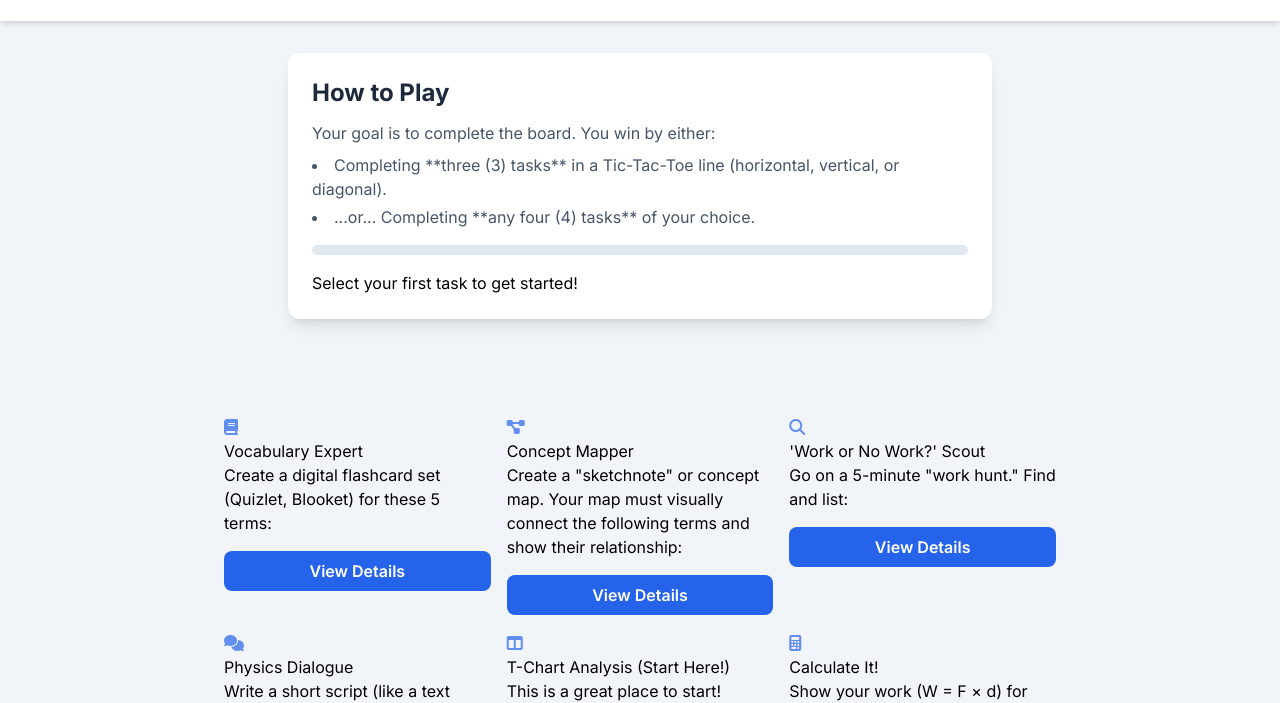
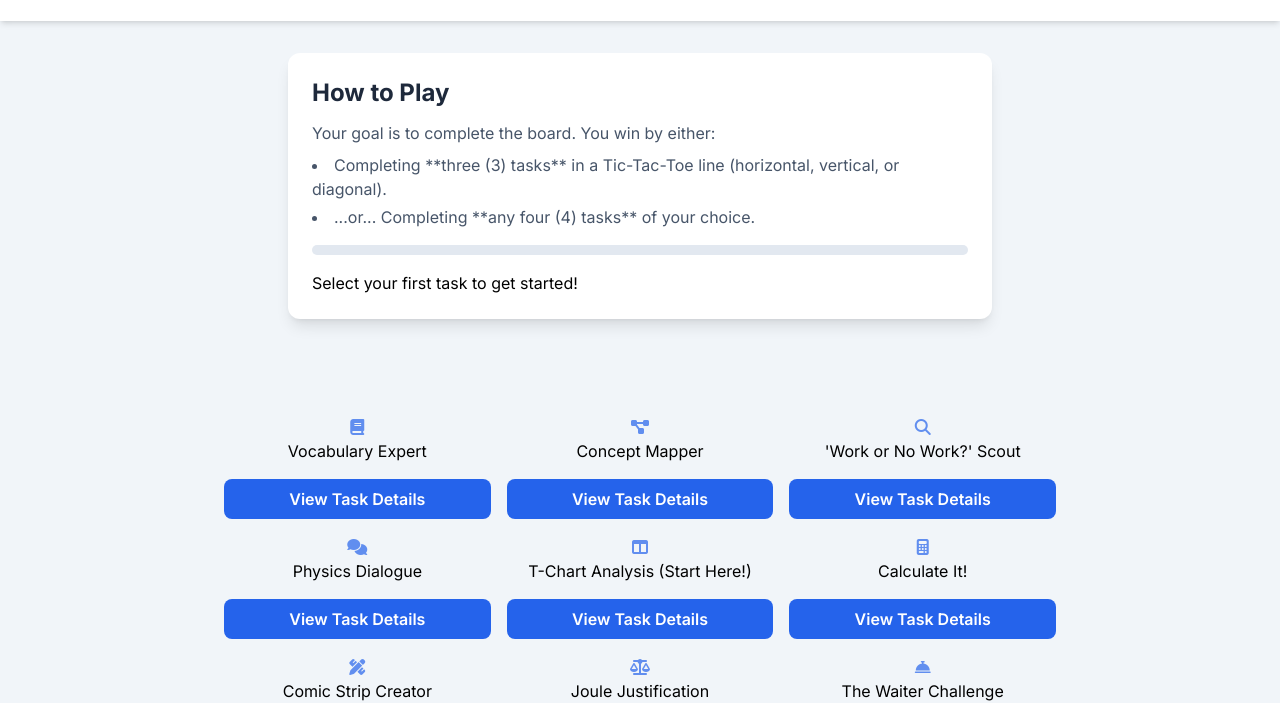
Before and after one commit to LHS-Beane/work-energychoice, a plain HTML site: page index.html in a window 1280 px wide. Shown: the part 99-802 px from the top of the page. Drawn offline with nearby package versions, Linux system fonts and the light colour scheme.

Commit message:
Update index.html

```diff
--- a/index.html
+++ b/index.html
@@ -22,7 +22,7 @@
             margin: 0 auto;
         }
         .task-card {
-            @apply bg-white p-6 rounded-xl shadow-lg transition-all duration-300 hover:shadow-xl hover:-translate-y-1 cursor-pointer flex flex-col justify-between;
+            @apply bg-white p-6 rounded-xl shadow-lg transition-all duration-300 hover:shadow-xl hover:-translate-y-1 cursor-pointer flex flex-col justify-between h-full;
         }
         .task-card.selected {
             @apply ring-4 ring-green-500 ring-offset-2;
@@ -34,7 +34,7 @@
             @apply text-sm text-slate-600;
         }
         .task-card .icon {
-            @apply text-3xl mb-3;
+            @apply text-4xl mb-4;
         }
         .modal-overlay {
             @apply fixed inset-0 bg-black bg-opacity-60 flex items-center justify-center p-4 z-50;
@@ -265,13 +265,12 @@
                 card.dataset.taskId = task.id;
 
                 card.innerHTML = `
-                    <div>
+                    <div class="text-center">
                         <i class="fas ${task.icon} icon text-blue-600 opacity-70"></i>
                         <h3>${task.title}</h3>
-                        <p>${task.details.split('\n')[1].replace(/<[^>]*>?/gm, '')}</p>
                     </div>
                     <button class="w-full mt-4 px-4 py-2 rounded-lg text-white font-semibold transition-colors bg-blue-600 hover:bg-blue-700 details-btn">
-                        View Details
+                        View Task Details
                     </button>
                 `;
 
```
